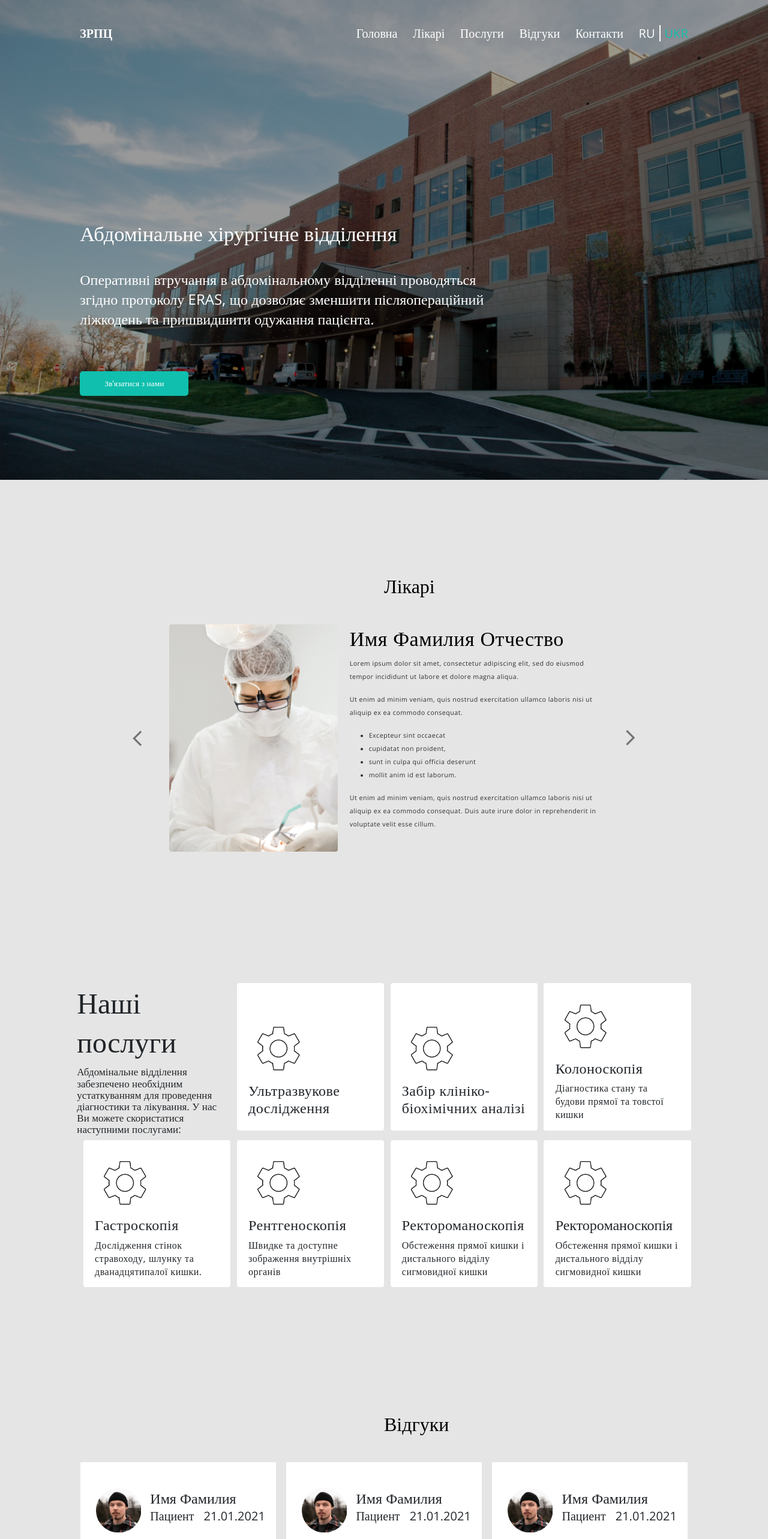
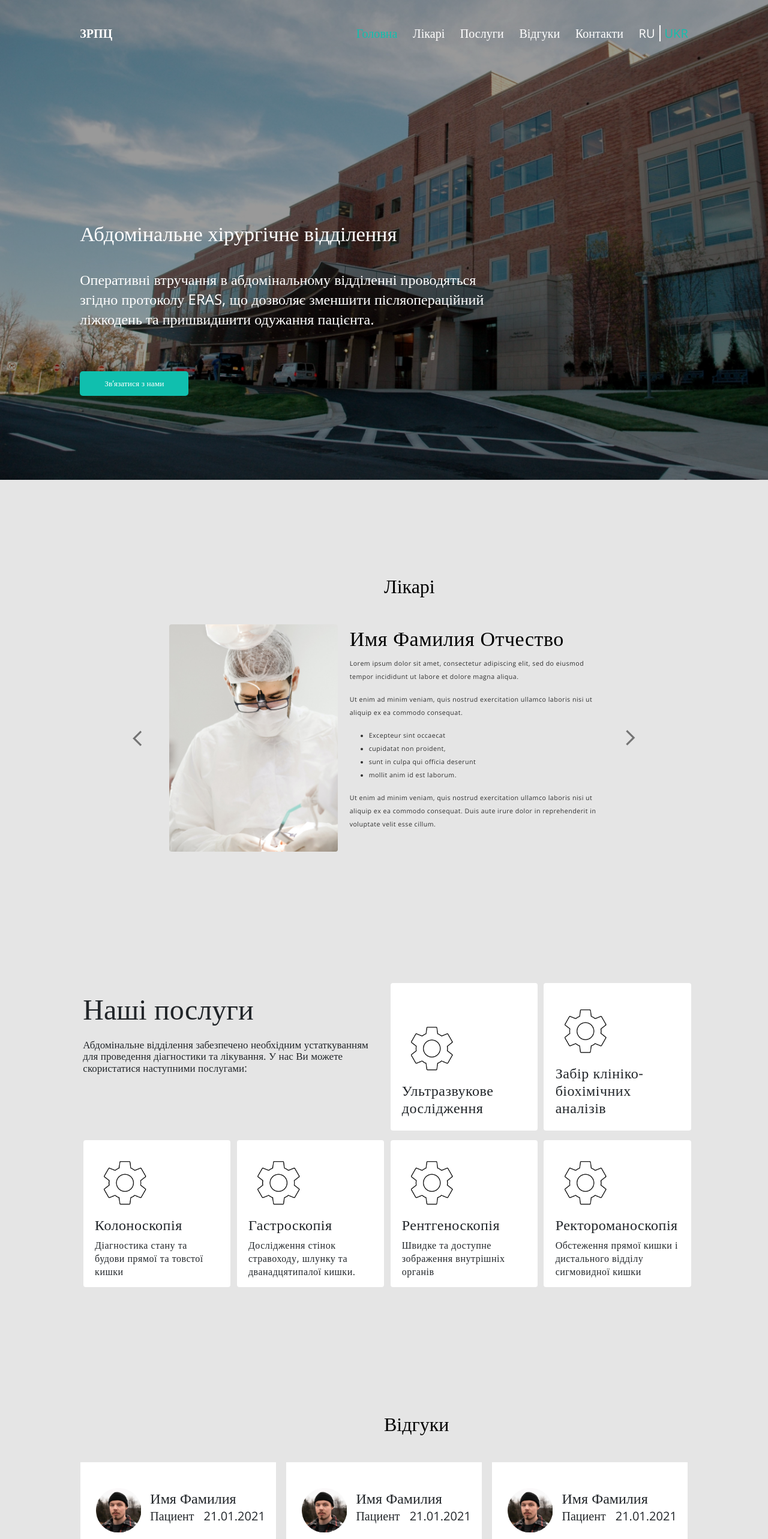
Before and after one commit to vladBrownDev/zrpc, a React (Create React App) app: page / in a window 1280 px wide. Shown: the top 2566 px of the page at 60% size. Built offline with nearby package versions, Linux system fonts and the light colour scheme.

Commit message:
grid-final

```diff
--- a/src/App.css
+++ b/src/App.css
@@ -66,6 +66,9 @@ header {
   color: #FFFFFF;
   margin-left: 2vw;
   cursor: pointer;
+}
+#nav #fBut{
+  color: #10BFAE;
 }
 
 #langSelect {
@@ -209,7 +212,7 @@ span.carousel-control-prev-icon {
 }
 #upperOp {
   display: grid;
-  grid-template-columns: 1fr 1fr 1fr 1fr;
+  grid-template-columns: 2fr 1fr 1fr;
   grid-template-rows: 19.16vw 19.16vw;
   row-gap: 16px;
 
@@ -217,6 +220,17 @@ span.carousel-control-prev-icon {
 
 #upperOp .operBlock {
   margin-left: 0.83vw;
+}
+#downLfetBlock {
+  display: flex;
+  flex-direction: row;
+}
+
+#services {
+  display: flex;
+  flex-direction: column;
+  padding-left: 10px;
+  padding-top: 10px;
 }
 /* #services {
   width: 38.83vw;
@@ -228,6 +242,7 @@ span.carousel-control-prev-icon {
   line-height: 65px;
   display: flex;
   align-items: center;
+  margin-bottom: 2.22vh;
 }
 
 #upperOpDesc {
--- a/src/App.js
+++ b/src/App.js
@@ -48,7 +48,7 @@ class App extends Component {
             <div id="headerName">ЗРПЦ</div>
             <div id="nav">
 
-              <span>{this.state.currentLang.header.fBut}</span>
+              <span id="fBut">{this.state.currentLang.header.fBut}</span>
               <span>{this.state.currentLang.header.secBut}</span>
               <span>{this.state.currentLang.header.thirdBut}</span>
               <span>{this.state.currentLang.header.fourthBut}</span>
@@ -113,7 +113,7 @@ class App extends Component {
                 </div>
 
               </div>
-
+              <div id="downLfetBlock">
                 <div class="operBlock">
                   <div class="settings"></div>
                   <div id="operText">
@@ -129,6 +129,8 @@ class App extends Component {
                     <h4>{this.state.currentLang.servises.serv4}</h4>
                     <div class="serviseDesc">{this.state.currentLang.servises.serv4Desk}</div>
                   </div>
+              </div>
+
 
               </div>
 
@@ -150,11 +152,7 @@ class App extends Component {
 
               </div>
 
-              <div class="operBlock">
-                <div class="settings"></div>
-                <h4>{this.state.currentLang.servises.serv6}</h4>
-                <div>{this.state.currentLang.servises.serv6Desk}</div>
-              </div>
+
 
             </div>
 
--- a/src/languages.js
+++ b/src/languages.js
@@ -25,7 +25,7 @@ const lang = {
             desc:"Абдомінальне відділення забезпечено необхідним устаткуванням для проведення діагностики та лікування. У нас Ви можете скористатися наступними послугами:",
             serv1:"Ультразвукове дослідження",
             serv1Desk:"",
-            serv2:"Забір клініко-біохімічних аналізі",
+            serv2:"Забір клініко-біохімічних аналізів",
             serv2Desk:"",
             serv3:"Колоноскопія",
             serv3Desk:"Діагностика стану та будови прямої та товстої кишки",
@@ -71,7 +71,7 @@ const lang = {
         },
         servises : {
             h1:"Услуги",
-            desc:"Абдоминальное отделение обеспечено необходимым оборудованием для проведения диагностики и лечения.У нас Вы можете воспользоваться следующими услугами:",
+            desc:"Абдоминальное отделение обеспечено необходимым оборудованием для проведения диагностики и лечения. У нас Вы можете воспользоваться следующими услугами:",
             serv1:"Ультразвуковое исследование",
             serv1Desk:"",
             serv2:"Забор клинико-биохимических анализов",
```
Lines whose indentation alone changed are shown as unchanged.
